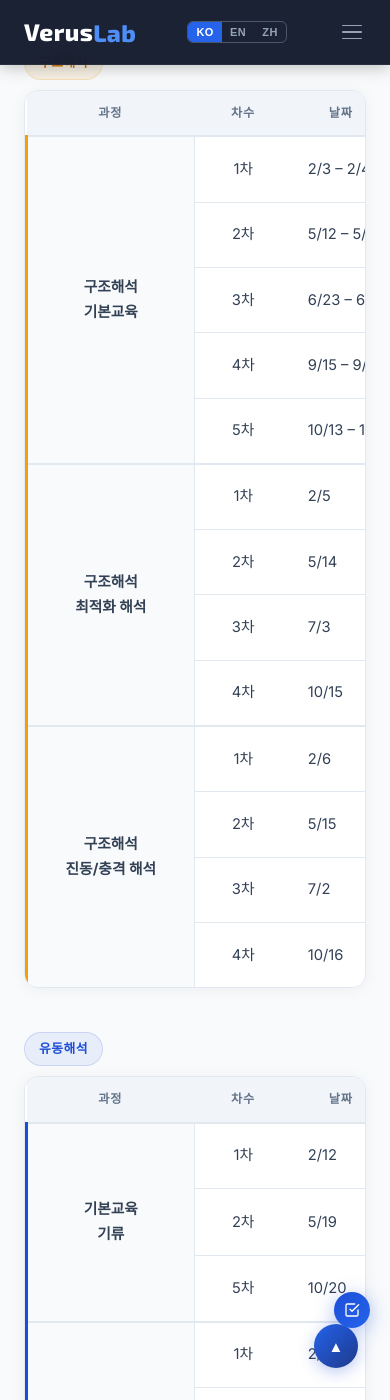
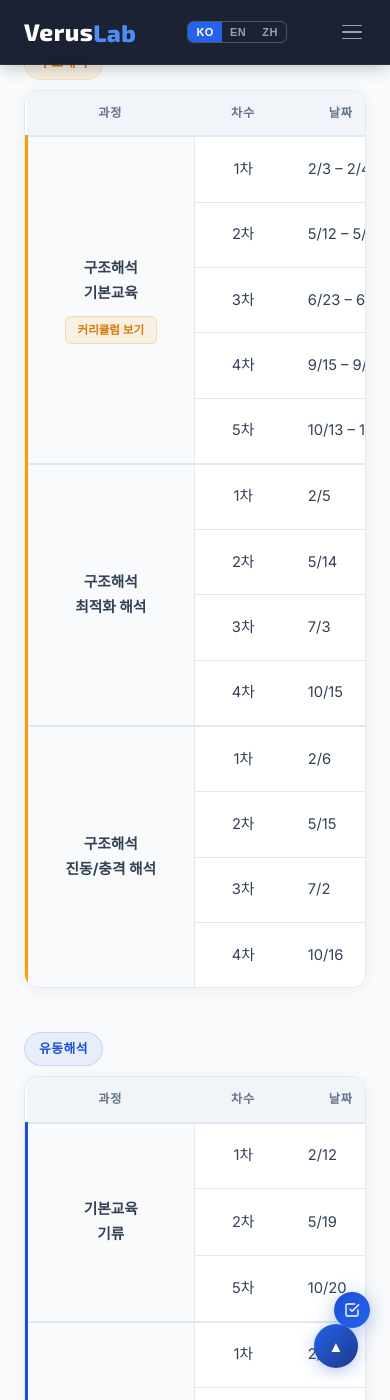
Before and after one commit to VerusLab-KR/Homepage, a Jekyll site: the page built from education/index.html, in a window 390 px wide and 1400 px high, scrolled down 2282 px. Built offline with Jekyll 4.4.1, drawn with Linux system fonts in a browser that asks for light colours.

Commit message:
Add curriculum modal to education page (구조해석 기본교육)
- Add _data/education_curricula.yml for curriculum data management
- Add curriculum button in schedule table course cell
- Add modal with 2-column section grid, driven by Jekyll data

Co-Authored-By: Claude Sonnet 4.6 <noreply@anthropic.com>

```diff
--- a/education/index.html
+++ b/education/index.html
@@ -184,6 +184,72 @@ h2{font-size:clamp(1.6rem,3vw,2.4rem);font-weight:700;line-height:1.2;margin-bot
   .schedule-table{min-width:560px}
   .sched-date{padding-left:16px!important}
 }
+
+/* Curriculum Button */
+.btn-curriculum{
+  display:block;margin:10px auto 0;padding:5px 12px;
+  border-radius:6px;font-size:.72rem;font-weight:600;
+  background:rgba(245,158,11,.1);color:var(--amber-d);
+  border:1px solid rgba(245,158,11,.25);cursor:pointer;
+  transition:var(--transition);font-family:inherit;
+  line-height:1.4;
+}
+.btn-curriculum:hover{background:rgba(245,158,11,.2);transform:translateY(-1px)}
+.btn-curriculum.fluid{background:rgba(29,78,216,.07);color:var(--blue);border-color:rgba(29,78,216,.2)}
+.btn-curriculum.fluid:hover{background:rgba(29,78,216,.12)}
+
+/* Curriculum Modal */
+.curriculum-overlay{
+  position:fixed;inset:0;background:rgba(0,0,0,.6);
+  backdrop-filter:blur(4px);-webkit-backdrop-filter:blur(4px);
+  z-index:10001;display:flex;align-items:center;justify-content:center;
+  opacity:0;visibility:hidden;transition:all .3s ease;
+}
+.curriculum-overlay.active{opacity:1;visibility:visible}
+.curriculum-modal{
+  background:#fff;border-radius:16px;
+  width:95%;max-width:900px;max-height:85vh;
+  position:relative;overflow:hidden;display:flex;flex-direction:column;
+  transform:translateY(20px);transition:transform .3s ease;
+  box-shadow:0 20px 60px rgba(0,0,0,.2);
+}
+.curriculum-overlay.active .curriculum-modal{transform:translateY(0)}
+.curriculum-modal-header{
+  padding:24px 32px 20px;border-bottom:1px solid var(--slate-2);
+  display:flex;align-items:flex-start;justify-content:space-between;gap:16px;
+  flex-shrink:0;background:var(--slate-0);
+}
+.curriculum-modal-title{font-size:1.1rem;font-weight:800;color:var(--slate-8)}
+.curriculum-modal-subtitle{font-size:.8rem;font-weight:600;margin-top:4px}
+.curriculum-modal-subtitle.structural{color:var(--amber)}
+.curriculum-modal-subtitle.fluid{color:var(--blue)}
+.curriculum-modal-close{
+  width:32px;height:32px;border-radius:50%;border:none;flex-shrink:0;
+  background:var(--slate-2);cursor:pointer;
+  display:flex;align-items:center;justify-content:center;transition:background .2s;
+}
+.curriculum-modal-close:hover{background:var(--slate-3)}
+.curriculum-modal-body{padding:24px 32px;overflow-y:auto}
+.curriculum-sections{display:grid;grid-template-columns:1fr 1fr;gap:16px}
+.curriculum-section{background:var(--slate-0);border-radius:10px;padding:16px 18px}
+.curriculum-section-title{
+  font-size:.78rem;font-weight:700;color:var(--amber-d);
+  margin-bottom:10px;padding-bottom:8px;
+  border-bottom:1px solid rgba(245,158,11,.2);
+}
+.curriculum-section-title.fluid{color:var(--blue);border-bottom-color:rgba(29,78,216,.15)}
+.curriculum-topics{list-style:none;padding:0;margin:0}
+.curriculum-topics li{
+  font-size:.78rem;color:var(--slate-6);line-height:1.65;
+  padding:2px 0 2px 14px;position:relative;
+}
+.curriculum-topics li::before{content:'·';position:absolute;left:0;color:var(--amber);font-weight:700}
+.curriculum-topics li.fluid::before{color:var(--blue)}
+@media(max-width:600px){
+  .curriculum-sections{grid-template-columns:1fr}
+  .curriculum-modal-header{padding:20px 20px 16px}
+  .curriculum-modal-body{padding:16px 20px}
+}
 </style>
 
 {% include navbar-main.html %}
@@ -289,7 +355,7 @@ h2{font-size:clamp(1.6rem,3vw,2.4rem);font-weight:700;line-height:1.2;margin-bot
         <tbody>
           <!-- 구조해석 기본교육 -->
           <tr>
-            <td class="course-name-cell" rowspan="5">구조해석<br>기본교육</td>
+            <td class="course-name-cell" rowspan="5">구조해석<br>기본교육<button class="btn-curriculum" data-course="fea-basic">커리큘럼 보기</button></td>
             <td class="sched-session">1차</td>
             <td class="sched-date">2/3 – 2/4</td>
             <td class="sched-location"><span>서울</span></td>
@@ -486,6 +552,38 @@ h2{font-size:clamp(1.6rem,3vw,2.4rem);font-weight:700;line-height:1.2;margin-bot
 
 {% include footer.html %}
 
+<!-- Curriculum hidden data -->
+{% for course in site.data.education_curricula %}
+<div id="curriculum-{{ course.id }}" style="display:none" data-name="{{ course.name }}" data-subtitle="{{ course.subtitle }}" data-type="{{ course.type }}">
+  {% for section in course.sections %}
+  <div class="curriculum-section">
+    <div class="curriculum-section-title {% if course.type == 'fluid' %}fluid{% endif %}">{{ section.title }}</div>
+    <ul class="curriculum-topics">
+      {% for topic in section.topics %}<li {% if course.type == 'fluid' %}class="fluid"{% endif %}>{{ topic }}</li>{% endfor %}
+    </ul>
+  </div>
+  {% endfor %}
+</div>
+{% endfor %}
+
+<!-- Curriculum Modal -->
+<div class="curriculum-overlay" id="curriculumOverlay">
+  <div class="curriculum-modal">
+    <div class="curriculum-modal-header">
+      <div>
+        <div class="curriculum-modal-title" id="curriculumTitle"></div>
+        <div class="curriculum-modal-subtitle" id="curriculumSubtitle"></div>
+      </div>
+      <button class="curriculum-modal-close" id="curriculumClose" aria-label="닫기">
+        <svg width="16" height="16" viewBox="0 0 24 24" fill="none" stroke="#555" stroke-width="2.5" stroke-linecap="round"><line x1="18" y1="6" x2="6" y2="18"/><line x1="6" y1="6" x2="18" y2="18"/></svg>
+      </button>
+    </div>
+    <div class="curriculum-modal-body">
+      <div class="curriculum-sections" id="curriculumSections"></div>
+    </div>
+  </div>
+</div>
+
 <button class="btn-top" id="btnTop" aria-label="맨 위로">&#9650;</button>
 
 <!-- ── Floating Risk Diagnosis ── -->
```
Also changed, not shown: other parts of education/index.html (+23 -0 lines), _data/education_curricula.yml (added, +65 -0 lines).
